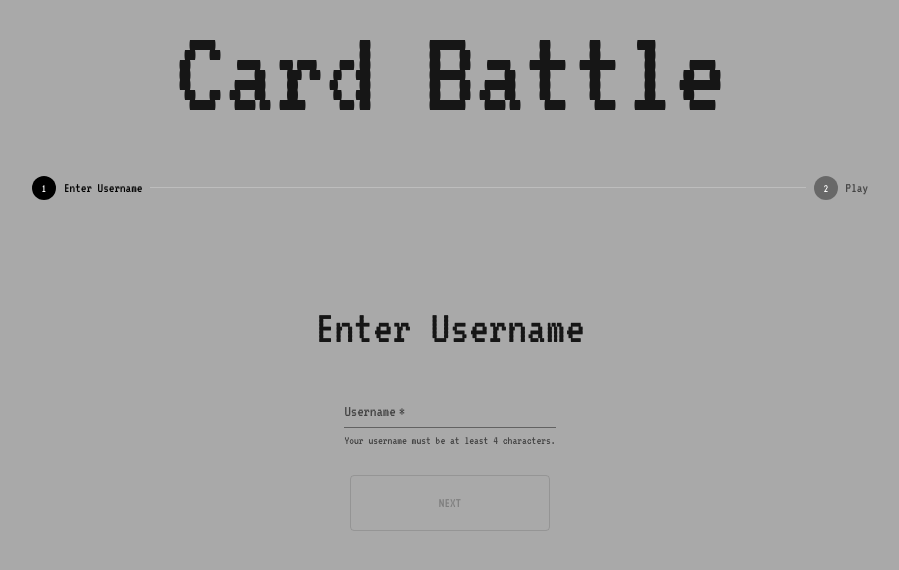
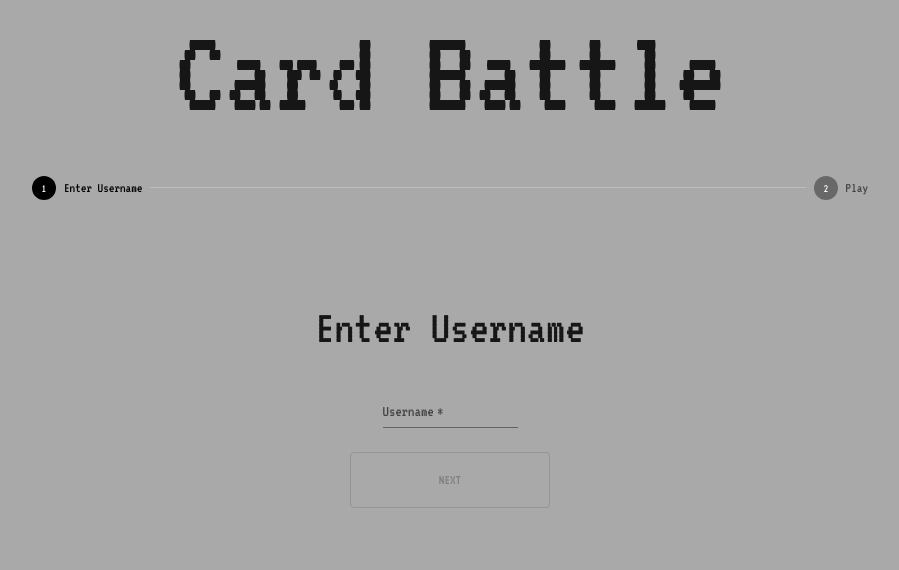
Before and after one commit to BernardBrown98/card-battle, a React (Vite) app in the folder client/: page / in a window 1280 px wide. Shown: the top 570 px of the page, without its empty margins (190-1089 px from the left). Built offline with nearby package versions, Linux system fonts and the light colour scheme.

Commit message:
Moved steps into their own component

```diff
--- /dev/null
+++ b/client/src/components/HomeFirstStep/HomeFirstStep.tsx
@@ -0,0 +1,45 @@
+import { TextField, Typography } from '@mui/material';
+import { useEffect, useState } from 'react';
+import { StyledButton, StyledVerticalContainer } from '../../styled';
+import { MIN_USERNAME_LENGTH } from './constants';
+
+interface HomeFirstStepProps {
+  onStepCompleted: () => void;
+}
+
+export const HomeFirstStep = ({ onStepCompleted }: HomeFirstStepProps) => {
+  const [usernameInputValue, setUsernameInputValue] = useState('');
+  const [usernameInputErrorText, setUsernameInputErrorText] = useState('');
+  const isUsernameLengthValid = usernameInputValue.length >= MIN_USERNAME_LENGTH;
+
+  useEffect(() => {
+    if (usernameInputValue !== '' && !isUsernameLengthValid) {
+      setUsernameInputErrorText('Your username must be at least 4 characters.');
+      return;
+    }
+
+    setUsernameInputErrorText('');
+    return;
+  }, [usernameInputValue, isUsernameLengthValid]);
+
+  return (
+    <StyledVerticalContainer spacing={3}>
+      <Typography variant="h3">Enter Username</Typography>
+      <TextField
+        required
+        label="Username"
+        variant="standard"
+        error={usernameInputValue !== '' && !isUsernameLengthValid}
+        helperText={usernameInputErrorText}
+        onChange={(event) => setUsernameInputValue(event.target.value)}
+      />
+      <StyledButton
+        variant="outlined"
+        disabled={usernameInputValue === '' || !isUsernameLengthValid}
+        onClick={onStepCompleted}
+      >
+        Next
+      </StyledButton>
+    </StyledVerticalContainer>
+  );
+};
--- a/client/src/pages/constants.ts
+++ b/client/src/components/HomeFirstStep/constants.ts
@@ -1,2 +1 @@
 export const MIN_USERNAME_LENGTH = 4;
-export const MIN_GAME_PIN_LENGTH = 4;
--- /dev/null
+++ b/client/src/components/HomeFirstStep/index.ts
@@ -0,0 +1 @@
+export * from './HomeFirstStep';
--- /dev/null
+++ b/client/src/components/HomeSecondStep/HomeSecondStep.tsx
@@ -0,0 +1,49 @@
+import { Stack, TextField, Typography } from '@mui/material';
+import { useEffect, useState } from 'react';
+import { StyledButton, StyledVerticalContainer } from '../../styled';
+import { MIN_GAME_PIN_LENGTH } from './constants';
+
+export const HomeSecondStep = () => {
+  const [gamePinInputValue, setGamePinInputValue] = useState('');
+  const [gamePinInputErrorText, setGamePinInputErrorText] = useState('');
+
+  useEffect(() => {
+    if (gamePinInputValue === '') {
+      setGamePinInputErrorText('');
+      return;
+    }
+    const numbersOnlyRegex = /^\d+$/;
+    if (!numbersOnlyRegex.test(gamePinInputValue)) {
+      setGamePinInputErrorText(`Game pin must only be numerical values.`);
+      return;
+    }
+    if (gamePinInputValue.length !== MIN_GAME_PIN_LENGTH) {
+      setGamePinInputErrorText(`Game pin must be ${MIN_GAME_PIN_LENGTH} characters.`);
+      return;
+    }
+
+    setGamePinInputErrorText('');
+    return;
+  }, [gamePinInputValue]);
+
+  return (
+    <StyledVerticalContainer spacing={4}>
+      <Typography variant="h3">How Do You Want To Play?</Typography>
+      <Stack direction="row" spacing={4}>
+        <TextField
+          label="Game Pin"
+          variant="outlined"
+          error={gamePinInputErrorText !== ''}
+          helperText={gamePinInputErrorText}
+          onChange={(event) => setGamePinInputValue(event.target.value)}
+        />
+        <StyledButton variant="outlined" onClick={() => console.log('Join game button button clicked')}>
+          Join Game
+        </StyledButton>
+      </Stack>
+      <StyledButton variant="outlined" onClick={() => console.log('Host game button button clicked')}>
+        Host Game
+      </StyledButton>
+    </StyledVerticalContainer>
+  );
+};
--- /dev/null
+++ b/client/src/components/HomeSecondStep/constants.ts
@@ -0,0 +1 @@
+export const MIN_GAME_PIN_LENGTH = 4;
--- /dev/null
+++ b/client/src/components/HomeSecondStep/index.ts
@@ -0,0 +1 @@
+export * from './HomeSecondStep';
--- a/client/src/components/index.ts
+++ b/client/src/components/index.ts
@@ -1 +1,3 @@
 export * from './Card';
+export * from './HomeFirstStep';
+export * from './HomeSecondStep';
--- a/client/src/pages/Home.tsx
+++ b/client/src/pages/Home.tsx
@@ -1,32 +1,14 @@
-import { Container, CssBaseline, Stack, StepLabel, Stepper, TextField, Typography } from '@mui/material';
-import { useEffect, useState } from 'react';
-import { MIN_GAME_PIN_LENGTH, MIN_USERNAME_LENGTH } from './constants';
-import { StyledButton, StyledHeader, StyledStep, StyledVerticalContainer } from './styled';
+import { Container, CssBaseline, StepLabel, Stepper } from '@mui/material';
+import { useState } from 'react';
+import { HomeFirstStep, HomeSecondStep } from '../components';
+import { StyledHeader, StyledStep } from './styled';
 
 export const Home = () => {
   const [currentStepIndex, setCurrentStepIndex] = useState(0);
-  const [usernameInputValue, setUsernameInputValue] = useState('');
-  const [gamePinInputValue, setGamePinInputValue] = useState('');
-  const [gamePinInputHelperText, setGamePinInputHelperText] = useState('');
 
-  useEffect(() => {
-    if (gamePinInputValue === '') {
-      setGamePinInputHelperText('');
-      return;
-    }
-    const numbersOnlyRegex = /^\d+$/;
-    if (!numbersOnlyRegex.test(gamePinInputValue)) {
-      setGamePinInputHelperText(`Game pin must only be numerical values.`);
-      return;
-    }
-    if (gamePinInputValue.length !== MIN_GAME_PIN_LENGTH) {
-      setGamePinInputHelperText(`Game pin must be ${MIN_GAME_PIN_LENGTH} characters.`);
-      return;
-    }
-
-    setGamePinInputHelperText('');
-    return;
-  }, [gamePinInputValue]);
+  const goToNextStep = () => {
+    setCurrentStepIndex((currentStep) => currentStep + 1);
+  };
 
   return (
     <>
@@ -44,47 +26,7 @@ export const Home = () => {
           </StyledStep>
         </Stepper>
 
-        {currentStepIndex === 0 ? (
-          <>
-            <StyledVerticalContainer spacing={3}>
-              <Typography variant="h3">Enter Username</Typography>
-              <TextField
-                required
-                label="Username"
-                variant="standard"
-                error={usernameInputValue !== '' && usernameInputValue.length < MIN_USERNAME_LENGTH}
-                helperText="Your username must be at least 4 characters."
-                onChange={(event) => setUsernameInputValue(event.target.value)}
-              />
-              <StyledButton
-                variant="outlined"
-                disabled={usernameInputValue === '' || usernameInputValue.length < MIN_USERNAME_LENGTH}
-                onClick={() => setCurrentStepIndex((currentStep) => currentStep + 1)}
-              >
-                Next
-              </StyledButton>
-            </StyledVerticalContainer>
-          </>
-        ) : (
-          <StyledVerticalContainer spacing={4}>
-            <Typography variant="h3">How Do You Want To Play?</Typography>
-            <StyledButton variant="outlined" onClick={() => console.log('Host game button button clicked')}>
-              Host Game
-            </StyledButton>
-            <Stack direction="row" spacing={4}>
-              <TextField
-                label="Game Pin"
-                variant="outlined"
-                error={gamePinInputHelperText !== ''}
-                helperText={gamePinInputHelperText}
-                onChange={(event) => setGamePinInputValue(event.target.value)}
-              />
-              <StyledButton variant="outlined" onClick={() => console.log('Join game button button clicked')}>
-                Join Game
-              </StyledButton>
-            </Stack>
-          </StyledVerticalContainer>
-        )}
+        {currentStepIndex === 0 ? <HomeFirstStep onStepCompleted={goToNextStep} /> : <HomeSecondStep />}
       </Container>
     </>
   );
--- a/client/src/pages/styled.tsx
+++ b/client/src/pages/styled.tsx
@@ -1,5 +1,4 @@
-import styled from '@emotion/styled';
-import { Button, Stack, Step, Typography } from '@mui/material';
+import { Step, Typography, styled } from '@mui/material';
 
 export const StyledHeader = styled(Typography)`
   text-align: center;
@@ -11,21 +10,3 @@ export const StyledStep = styled(Step)`
     color: black;
   }
 `;
-
-export const StyledButton = styled(Button)`
-  height: 56px;
-  width: 200px;
-  color: black;
-  border-color: black;
-  border-width: 4px;
-
-  :hover {
-    transform: translateY(-4px);
-    border-width: 4px;
-  }
-`;
-
-export const StyledVerticalContainer = styled(Stack)`
-  margin-top: 100px;
-  align-items: center;
-`;
--- /dev/null
+++ b/client/src/styled.tsx
@@ -0,0 +1,20 @@
+import styled from '@emotion/styled';
+import { Button, Stack } from '@mui/material';
+
+export const StyledButton = styled(Button)`
+  height: 56px;
+  width: 200px;
+  color: black;
+  border-color: black;
+  border-width: 4px;
+
+  :hover {
+    transform: translateY(-4px);
+    border-width: 4px;
+  }
+`;
+
+export const StyledVerticalContainer = styled(Stack)`
+  margin-top: 100px;
+  align-items: center;
+`;
```
